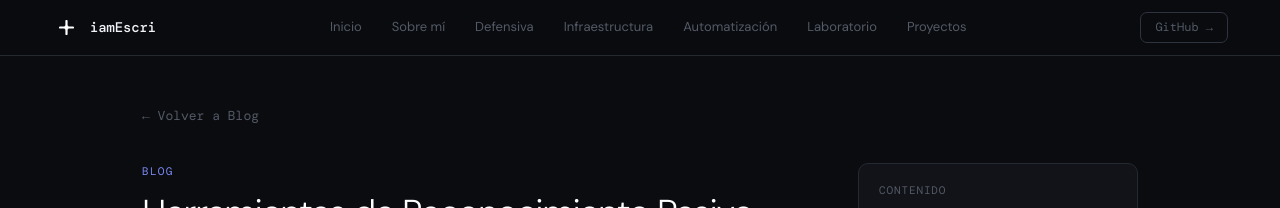
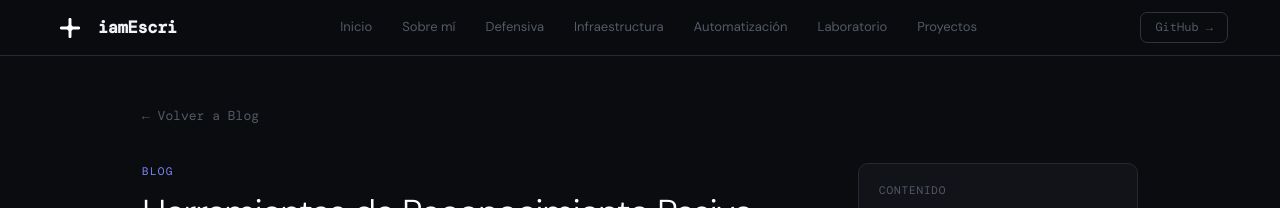
Before and after one commit to iamEscri/iamescri.github.io, a Jekyll site: the page built from _posts/blog/2026-04-20-herramientas-reconocimiento-pasivo.md, in a window 1280 px wide. Shown: the top 208 px of the page. Built offline with Jekyll 4.4.1, drawn with Linux system fonts in a browser that asks for light colours.

Commit message:
Update main.css

```diff
--- a/assets/css/main.css
+++ b/assets/css/main.css
@@ -69,23 +69,23 @@
   cursor: pointer;
 }
 .topnav-logo-mark {
-  width: 28px; height: 28px;
-  border-radius: 7px;
+  width: 36px; height: 36px;
+  border-radius: 8px;
   background: transparent;
   display: flex; align-items: center; justify-content: center;
   flex-shrink: 0;
 }
 .topnav-logo-mark svg {
-  width: 15px; height: 15px;
+  width: 20px; height: 20px;
   fill: none; stroke: #fff;
   stroke-width: 2.2; stroke-linecap: round;
 }
 .topnav-logo-text {
   font-family: var(--font-mono);
-  font-size: 14px;
-  font-weight: 500;
+  font-size: 17px;
+  font-weight: 600;
   color: var(--text);
-  letter-spacing: -.01em;
+  letter-spacing: -.02em;
 }
 
 .topnav-links {
@@ -1419,32 +1419,53 @@
 .home-stack-grid {
   display: grid;
   grid-template-columns: repeat(5, 1fr);
-  gap: 1px;
-  background: var(--border);
+  gap: 0;
   border: 1px solid var(--border);
   border-radius: var(--radius-lg);
   overflow: hidden;
 }
 .home-stack-item {
   background: var(--bg2);
-  padding: 18px 16px;
+  padding: 24px 16px;
   display: flex;
   flex-direction: column;
-  gap: 5px;
+  align-items: center;
+  justify-content: center;
+  gap: 10px;
   transition: background .18s;
-}
+  border-right: 1px solid var(--border);
+  border-bottom: 1px solid var(--border);
+}
+.home-stack-item:nth-child(5n) { border-right: none; }
+.home-stack-item:nth-child(n+6) { border-bottom: none; }
 .home-stack-item:hover { background: var(--bg3); }
+.home-stack-icon {
+  width: 32px; height: 32px;
+  display: flex; align-items: center; justify-content: center;
+  font-size: 22px;
+  opacity: .85;
+}
+.home-stack-icon img {
+  width: 28px; height: 28px;
+  object-fit: contain;
+  filter: brightness(0) invert(1);
+  opacity: .7;
+  transition: opacity .18s;
+}
+.home-stack-item:hover .home-stack-icon img { opacity: 1; }
 .home-stack-name {
   font-size: 13px;
   font-weight: 500;
   color: var(--text);
   letter-spacing: -.01em;
+  text-align: center;
 }
 .home-stack-role {
   font-family: var(--font-mono);
   font-size: 9px;
   color: var(--text4);
   letter-spacing: .1em;
+  text-align: center;
 }
 
 /* HOME ACTIVITY LIST (tabla estilo reference) */
@@ -1459,8 +1480,8 @@
   display: grid;
   grid-template-columns: 110px 90px 1fr auto auto auto;
   align-items: center;
-  gap: 16px;
-  padding: 16px 20px;
+  gap: 20px;
+  padding: 22px 24px;
   border-bottom: 1px solid var(--border);
   text-decoration: none;
   background: var(--bg2);
@@ -1490,10 +1511,10 @@
 .badge-writeup   { background: rgba(74,222,128,.10); color: #4ade80; border: 1px solid rgba(74,222,128,.18); }
 .badge-project   { background: rgba(139,92,246,.10); color: #a78bfa; border: 1px solid rgba(139,92,246,.18); }
 .home-activity-title {
-  font-size: 13px;
+  font-size: 14px;
   font-weight: 500;
   color: var(--text);
-  letter-spacing: -.01em;
+  letter-spacing: -.02em;
   transition: color .18s;
   white-space: nowrap;
   overflow: hidden;
```
